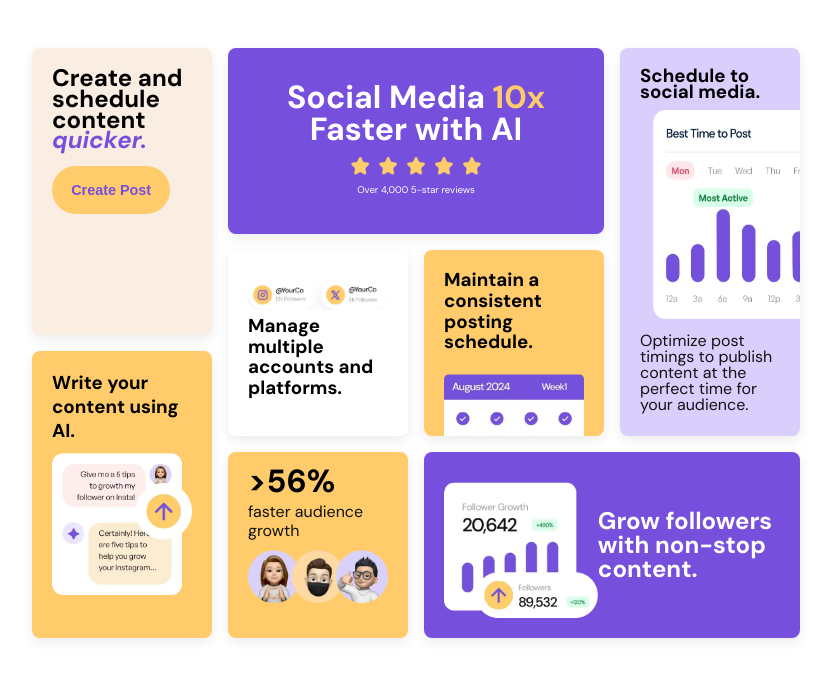
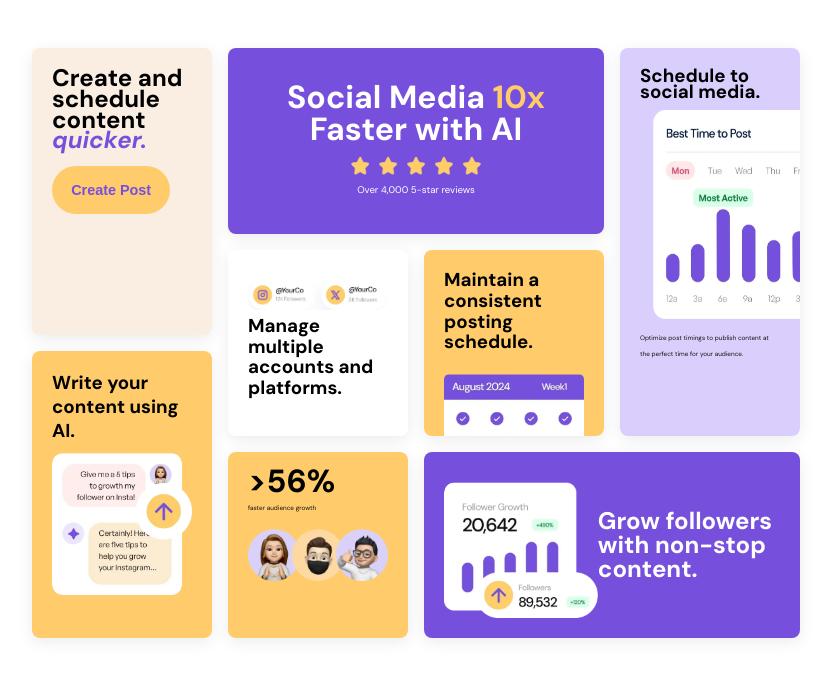
Before and after one commit to Patience-1/Bento-Grid-Challenge, a plain HTML site: page index.html in a window 1280 px wide. Shown: the whole page, without its empty margins (224-1055 px from the left). Drawn offline with Linux system fonts and the light colour scheme.

Commit message:
Update style.css

```diff
--- a/style.css
+++ b/style.css
@@ -44,14 +44,14 @@ body{
 .grid-container > div {
     border-radius: 0.5rem;
     padding:1.25rem;
-    box-shadow: 0 4px 12px rgba(0, 0, 0, 0.08);
+    box-shadow: 0 4px 16px rgba(0, 0, 0, 0.08);
     transition: transform 0.3s ease;
   }
 
 p {
   color: var(--Black);
-  font-size: 1rem;
-  margin-top: 0.65rem;
+  font-size: 0.4rem;
+  margin-top: 0.5rem;
 }
 
 img {
```
